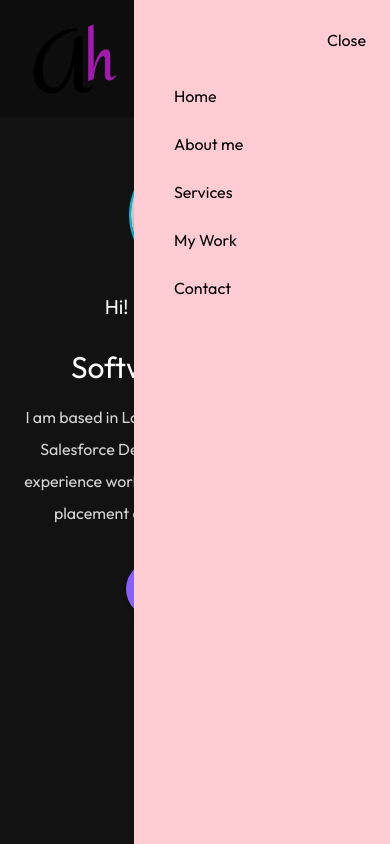
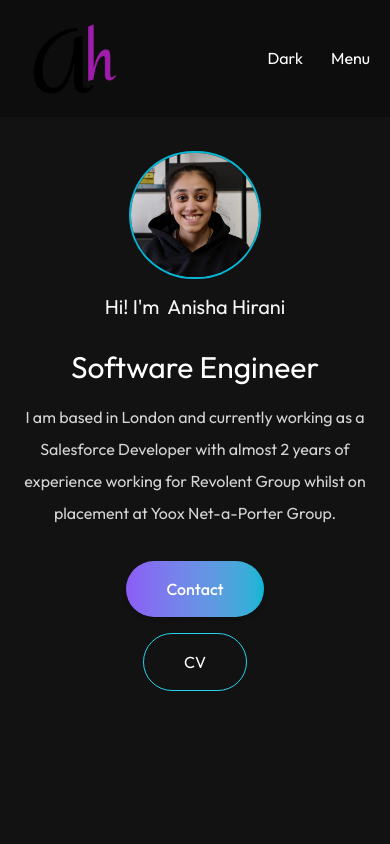
Before and after one commit to anisha-11/anisha-portfolio, a Next.js app: page / in a window 390 px wide. Shown: the top 844 px of the page. Built offline with nearby package versions, Linux system fonts and the light colour scheme; a web font is replaced by a local one.

Commit message:
adding colours to colour theme and menubar

```diff
--- a/app/components/Navbar.jsx
+++ b/app/components/Navbar.jsx
@@ -45,18 +45,18 @@
 
           <a href="#contact" className='hidden lg:flex items-center gap-3 px-10 py-2.5 border bg-gradient-to-r from-[#8B5CF6] to-[#06B6D4] text-white shadow-md rounded-full ml-4'>Contact</a>
 
-          <button className='block md:hidden ml-3' onClick={openMenu}>Menu</button>
+          <button className='block md:hidden ml-3 text-white' onClick={openMenu}>Menu</button>
         </div>
 
         {/* mobile menu */}
 
-        <ul ref={sideMenuRef} className='flex md:hidden flex-col gap-4 py-20 px-10 fixed -right-0 top-0 bottom-0 w-64 z-50 h-screen bg-rose-200 transition duration-500'>
-          <div className='absolute right-6 top-6' onClick={closeMenu}>Close</div>
-          <li><a onClick={closeMenu} href="#top">Home</a></li>
-          <li><a onClick={closeMenu} href="#about">About me</a></li>
-          <li><a onClick={closeMenu} href="#services">Services</a></li>
-          <li><a onClick={closeMenu} href="#work">My Work</a></li>
-          <li><a onClick={closeMenu} href="#contact">Contact</a></li>
+        <ul ref={sideMenuRef} className='flex md:hidden flex-col gap-4 py-20 px-10 fixed -right-0 top-0 bottom-0 w-64 z-50 h-screen bg-[#121212] text-white transition duration-500 tranform translate-x-[16rem]'>
+          <div className='absolute right-6 top-6 cursor-pointer hover:text-[#22D3EE]' onClick={closeMenu}>Close</div>
+          <li><a onClick={closeMenu} href="#top" className='hover:text-[#22D3EE]'>Home</a></li>
+          <li><a onClick={closeMenu} href="#about" className='hover:text-[#22D3EE]'>About me</a></li>
+          <li><a onClick={closeMenu} href="#services" className='hover:text-[#22D3EE]'>Services</a></li>
+          <li><a onClick={closeMenu} href="#work" className='hover:text-[#22D3EE]'>My Work</a></li>
+          <li><a onClick={closeMenu} href="#contact" className='hover:text-[#22D3EE]'>Contact</a></li>
         </ul>
       </nav>
     </>
```
